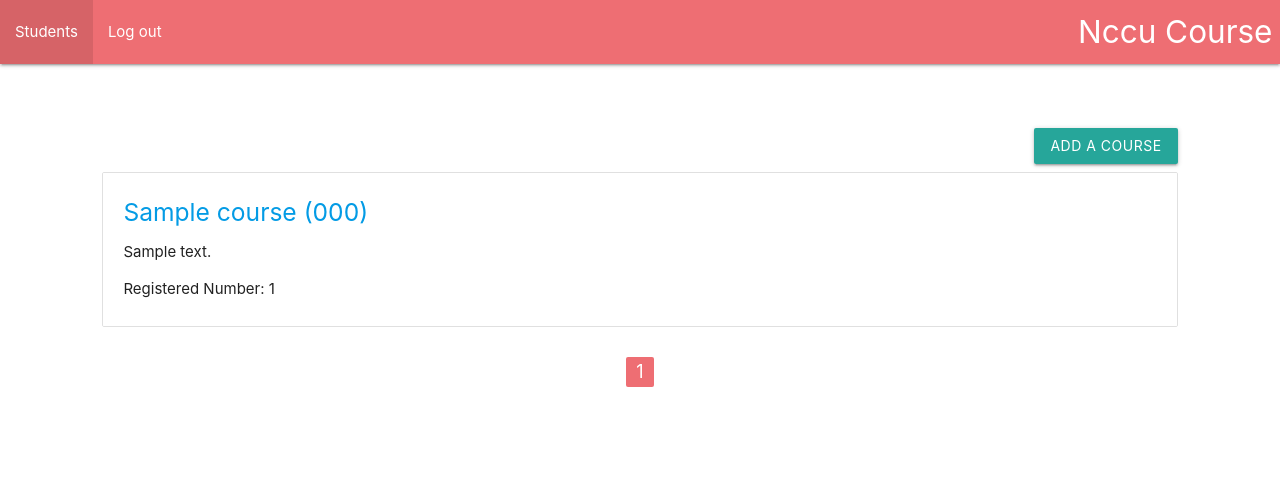
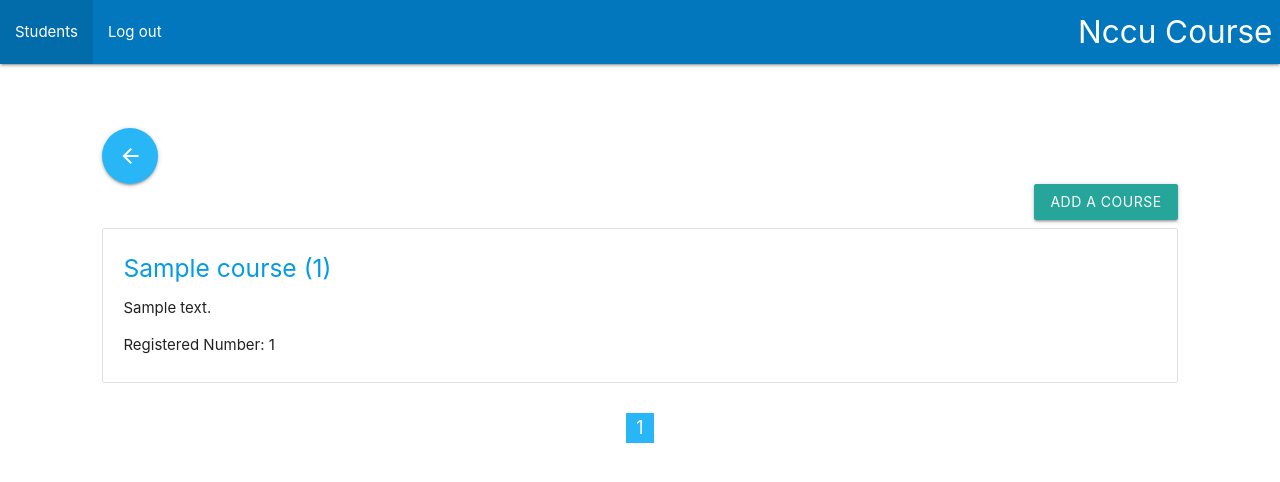
Before and after one commit to Honesty1997/nccu-grade-system, a Django app: page /course/ in a window 1280 px wide. Shown: the top 482 px of the page. Run offline with Django 3.2, Linux system fonts and the light colour scheme; a user stored in the database is signed in; tables that the repository leaves empty hold one stand-in row (values such as "Sample post").

Commit message:
Add previous button and revise some layouts. Add two functions for autocreate student number.

```diff
--- a/apps/course/models.py
+++ b/apps/course/models.py
@@ -6,11 +6,7 @@ from apps.student.models import Student
 from apps.auth.models import User
 # Create your models here.
 class Course(BaseModel, Timestamp):
-    course_number = models.CharField(
-        max_length=40,
-        db_index=True,
-        unique=True
-    )
+    course_number = models.PositiveIntegerField(blank=True, null=True)
     course_name = models.CharField(max_length=50)
     teacher = models.ForeignKey(User, on_delete=models.SET_NULL, null=True)
     description = models.TextField()
@@ -104,6 +100,14 @@ class Course(BaseModel, Timestamp):
         from django.shortcuts import reverse
         return reverse('course:detail', kwargs={'pk': self.pk})
 
+    @staticmethod
+    def create_course_number():
+        return 1
+
+    def save(self):
+        self.course_number = Student.create_student_number()
+        super().save()
+
 class ScoringSubject(BaseModel, Timestamp):
     title = models.CharField(max_length=50)
     course = models.ForeignKey(Course, on_delete=models.CASCADE)
--- a/apps/course/views.py
+++ b/apps/course/views.py
@@ -29,14 +29,13 @@ class CourseDetail(LoginRequiredMixin, DetailView):
 class CourseCreate(LoginRequiredMixin, CreateView):
     model = Course
     template_name = 'modules/common/form.html'
-    fields = ['course_number', 'course_name', 'description']
+    fields = ['course_name', 'description']
     context_object_name = 'form'
-
 
 class CourseUpdate(LoginRequiredMixin, UpdateView):
     model = Course
     template_name = 'modules/common/form.html'
-    fields = ['course_number', 'course_name', 'description']
+    fields = ['course_name', 'description']
     context_object_name = 'form'
 
 class CourseDelete(LoginRequiredMixin, DeleteView):
--- a/apps/student/models.py
+++ b/apps/student/models.py
@@ -5,6 +5,7 @@ from mysite.models import Person, Timestamp
 
 # Create your models here.
 class Student(Person, Timestamp):
+    student_number = models.PositiveIntegerField(blank=True, null=True)
     FRESHMAN = 'FR'
     SOPHOMORE = 'SO'
     JUNIOR = 'JR'
@@ -39,7 +40,10 @@ class Student(Person, Timestamp):
 
     def save(self):
         student = super().save(role='student')
-        return student
+
+    @staticmethod
+    def create_student_number():
+        return 1
 
     class Meta:
         ordering = ['id']
--- a/templates/base/layout.html
+++ b/templates/base/layout.html
@@ -24,12 +24,20 @@
 <body>
     {% include 'components/navbar.html'%}
     <main>
+<a id="prev" class="btn-floating btn-large waves-effect waves-light light-blue lighten-1"><i class="material-icons">arrow_back</i></a>
+{% comment %} <a class="btn-floating btn-large waves-effect waves-light light-blue lighten-1"><i class="material-icons">arrow_forward</i></a> {% endcomment %}
+
         {% block main %}
 
         {% endblock %}
     </main>
     {% block custom_script %}
     {% endblock %}
-
+<script>
+    const prevButton = document.querySelector('#prev');
+    prevButton.addEventListener('click', (e) => {
+        history.back();
+    });
+</script>
 </body>
 </html>
--- a/templates/base/style.html
+++ b/templates/base/style.html
@@ -1 +1,2 @@
 <link rel="stylesheet" href="https://cdnjs.cloudflare.com/ajax/libs/materialize/1.0.0-rc.2/css/materialize.min.css">
+<link href="https://fonts.googleapis.com/icon?family=Material+Icons" rel="stylesheet">
--- a/templates/components/navbar.html
+++ b/templates/components/navbar.html
@@ -1,4 +1,4 @@
-<nav>
+<nav class="light-blue darken-3">
     <div class="nav-wrapper">
 <!--  TODO(1): Change the route of the anchor tag to homepage by using django template url tag.
     You can refer to the link https://docs.djangoproject.com/en/2.1/ref/templates/builtins/#url.-->
--- a/templates/components/paginator.html
+++ b/templates/components/paginator.html
@@ -5,12 +5,12 @@
     }
 </style>
 <section class="pagination-wrapper">
-    <ul class="pagination">
+    <ul class="pagination light-blue lighten-1">
         {% for page in paginator.page_range %}
             {% if page == page_obj.number %}
-                <li class="active"><a href="{% url base_url %}?page={{ page }}">{{ page }}</a></li>
+    <li class="active light-blue lighten-1"><a href="{% url base_url %}?page={{ page }}">{{ page }}</a></li>
             {% else %}
-                <li class="waves-effect"><a href="{% url base_url %}?page={{ page }}">{{ page }}</a></li>
+    <li class="waves-effect light-blue lighten-3"><a href="{% url base_url %}?page={{ page }}">{{ page }}</a></li>
             {% endif %}
         {% endfor %}
     </ul>
```
Also changed, not shown: apps/course/migrations/0003_auto_20181028_1716.py (added), apps/student/migrations/0006_auto_20181028_1716.py (added).
